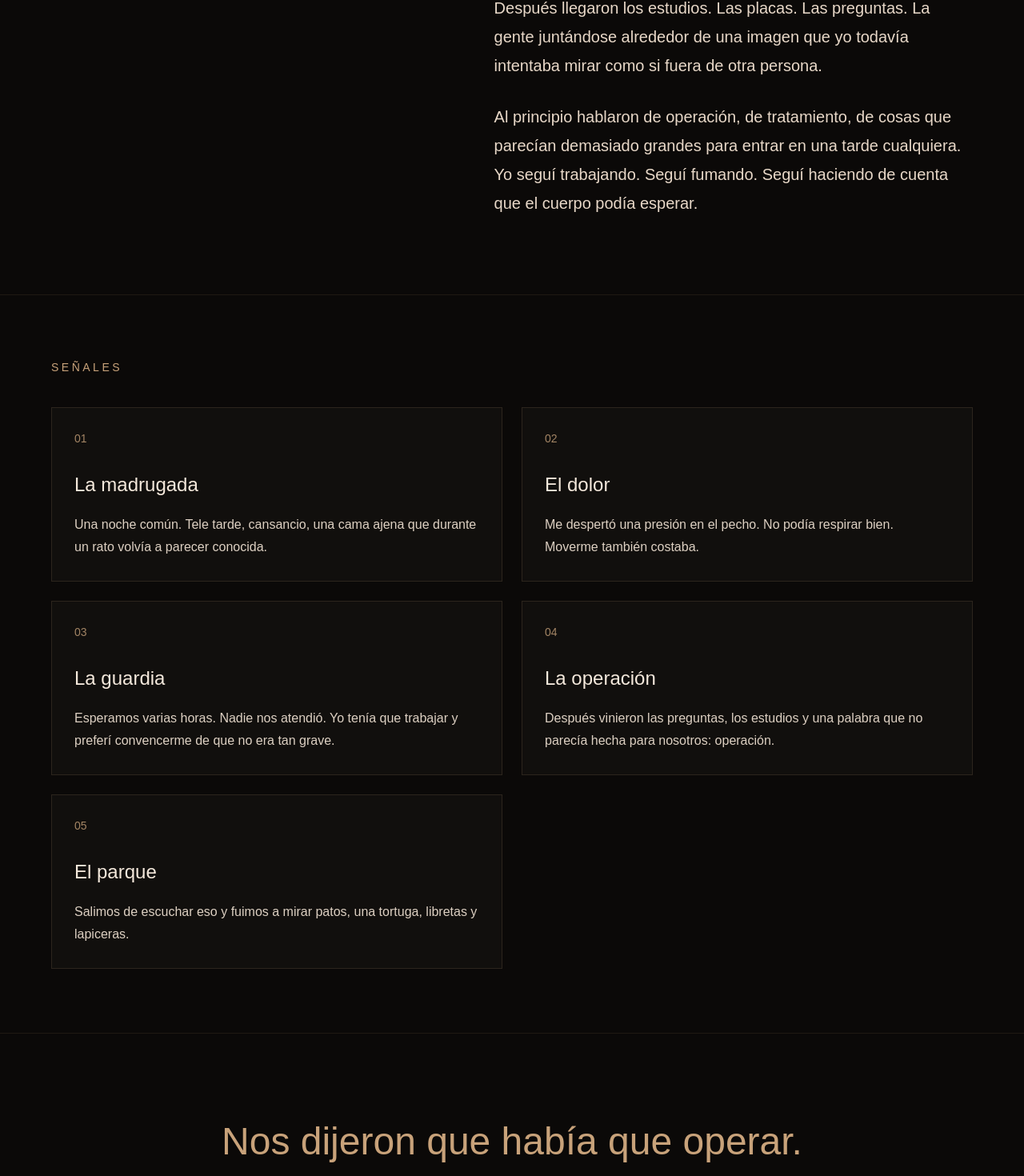
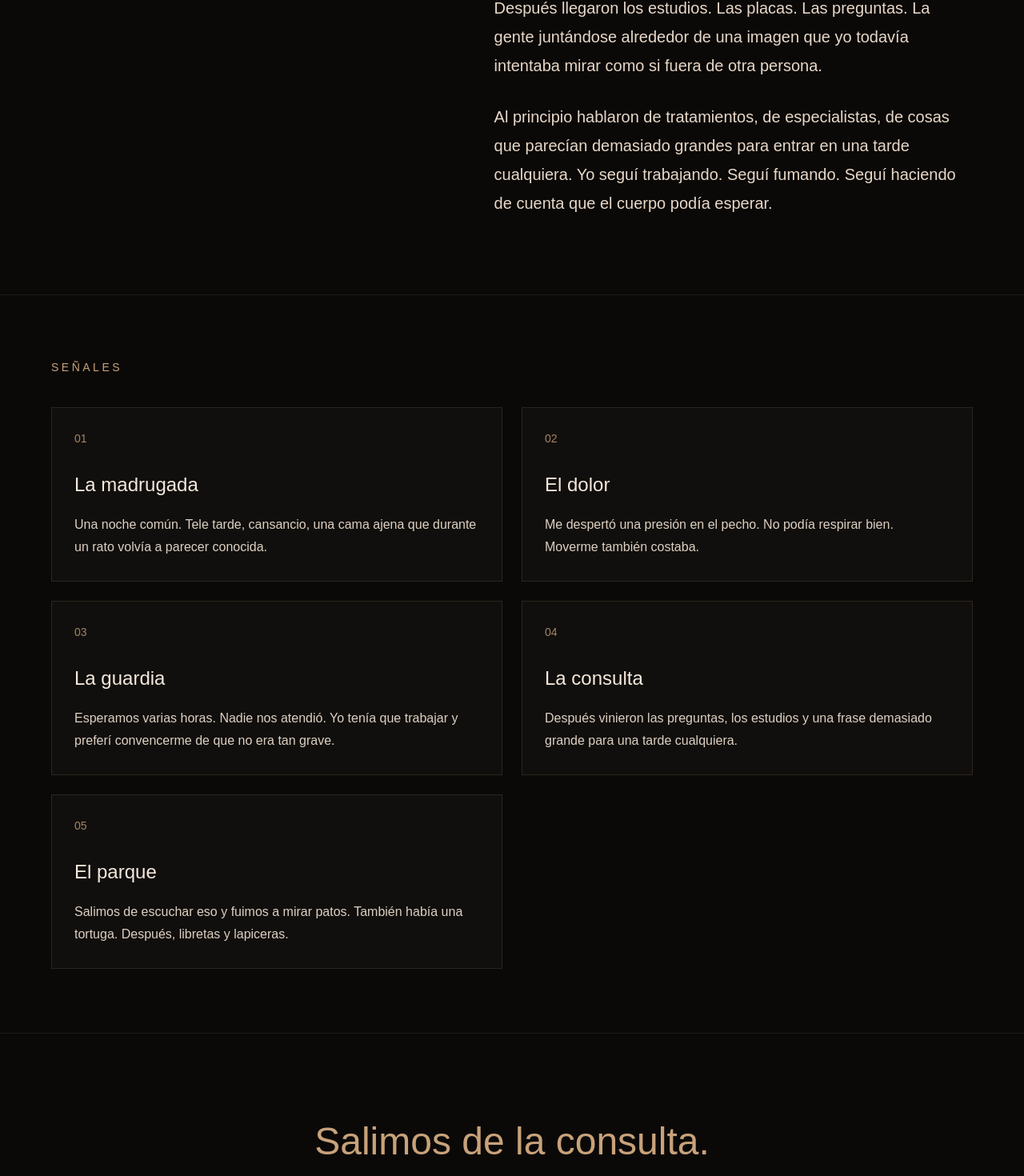
Before and after one commit to danielmedinamauricio92-sketch/destellos, a Next.js app in the folder destellos/: page /destello/respirar-profundo in a window 1280 px wide. Shown: the part 2138-3608 px from the top of the page at 80% size. Built offline with nearby package versions, Linux system fonts and the light colour scheme.

Commit message:
Center Respirar profundo on the park

```diff
--- a/destellos/src/views/RespirarProfundoView.tsx
+++ b/destellos/src/views/RespirarProfundoView.tsx
@@ -22,14 +22,14 @@ const fragments = [
       "Esperamos varias horas. Nadie nos atendió. Yo tenía que trabajar y preferí convencerme de que no era tan grave.",
   },
   {
-    title: "La operación",
+    title: "La consulta",
     text:
-      "Después vinieron las preguntas, los estudios y una palabra que no parecía hecha para nosotros: operación.",
+      "Después vinieron las preguntas, los estudios y una frase demasiado grande para una tarde cualquiera.",
   },
   {
     title: "El parque",
     text:
-      "Salimos de escuchar eso y fuimos a mirar patos, una tortuga, libretas y lapiceras.",
+      "Salimos de escuchar eso y fuimos a mirar patos. También había una tortuga. Después, libretas y lapiceras.",
   },
 ];
 
@@ -94,7 +94,7 @@ export default function RespirarProfundoView() {
             </p>
             <p>
               Después llegaron los estudios. Después una palabra que no parecía
-              hecha para nosotros: operación.
+              hecha para nosotros.
             </p>
           </div>
         </motion.div>
@@ -160,10 +160,10 @@ export default function RespirarProfundoView() {
               como si fuera de otra persona.
             </p>
             <p>
-              Al principio hablaron de operación, de tratamiento, de cosas que
-              parecían demasiado grandes para entrar en una tarde cualquiera. Yo
-              seguí trabajando. Seguí fumando. Seguí haciendo de cuenta que el
-              cuerpo podía esperar.
+              Al principio hablaron de tratamientos, de especialistas, de cosas
+              que parecían demasiado grandes para entrar en una tarde
+              cualquiera. Yo seguí trabajando. Seguí fumando. Seguí haciendo de
+              cuenta que el cuerpo podía esperar.
             </p>
           </motion.article>
         </div>
@@ -209,15 +209,15 @@ export default function RespirarProfundoView() {
           className="mx-auto max-w-3xl text-center"
         >
           <p className="text-3xl font-light leading-relaxed text-[#C8A27A] md:text-5xl">
-            Nos dijeron que había que operar.
+            Salimos de la consulta.
           </p>
           <p className="mt-8 text-xl leading-8 text-[#DDD0C2]">
-            Salimos de la consulta y fuimos al parque de siempre, como si la
-            tarde todavía pudiera ser una tarde cualquiera.
+            Fuimos al parque de siempre, como si la tarde todavía pudiera ser
+            una tarde cualquiera.
           </p>
           <p className="mt-6 text-lg leading-8 text-[#DDD0C2]">
             Había patos. Una tortuga. Después una librería, libretas,
-            lapiceras. Todo lo que no se parecía a una operación.
+            lapiceras. Todo lo que no se parecía a una sala de espera.
           </p>
           <p className="mt-6 text-lg leading-8 text-[#DDD0C2]">
             Para mis viejos el mundo se había derrumbado. Para nosotros, por
```
